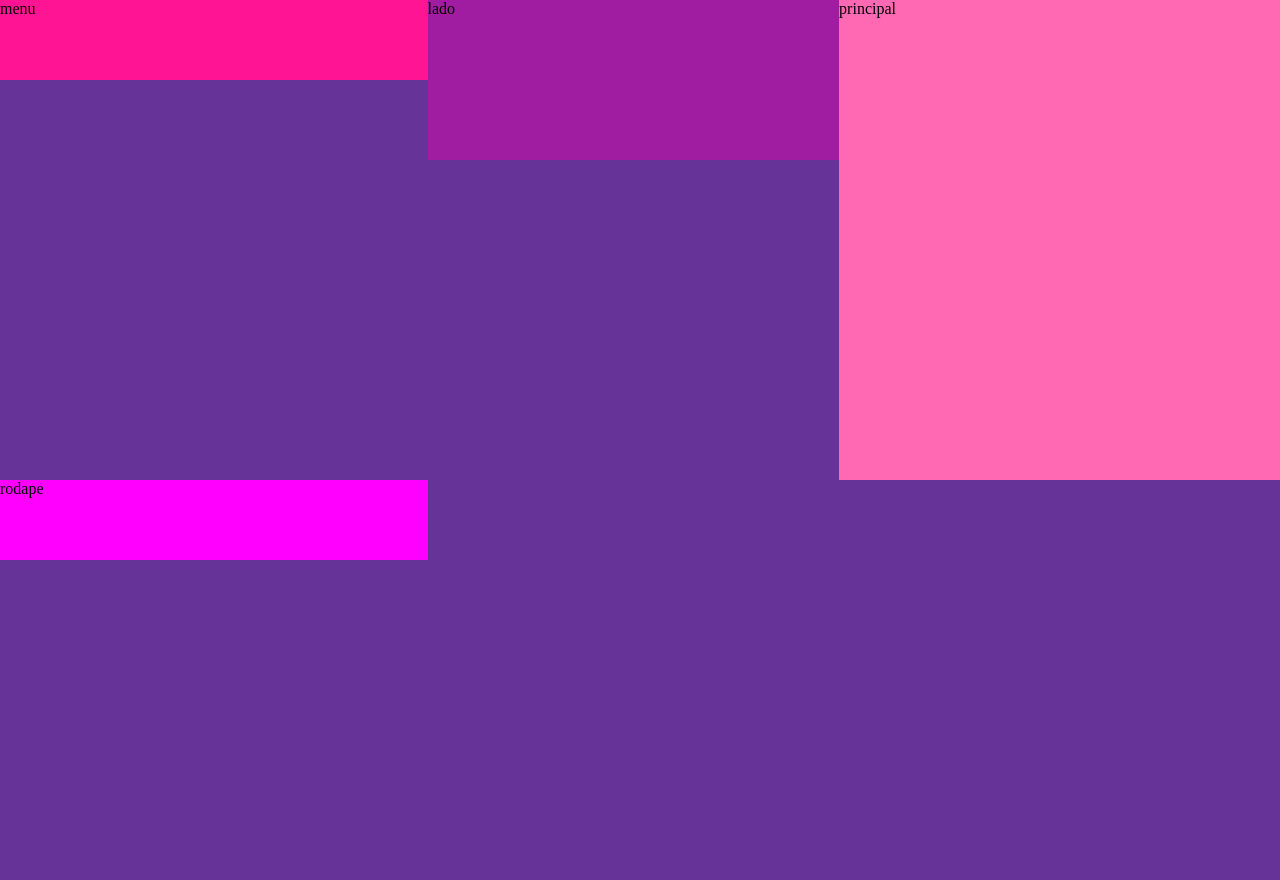
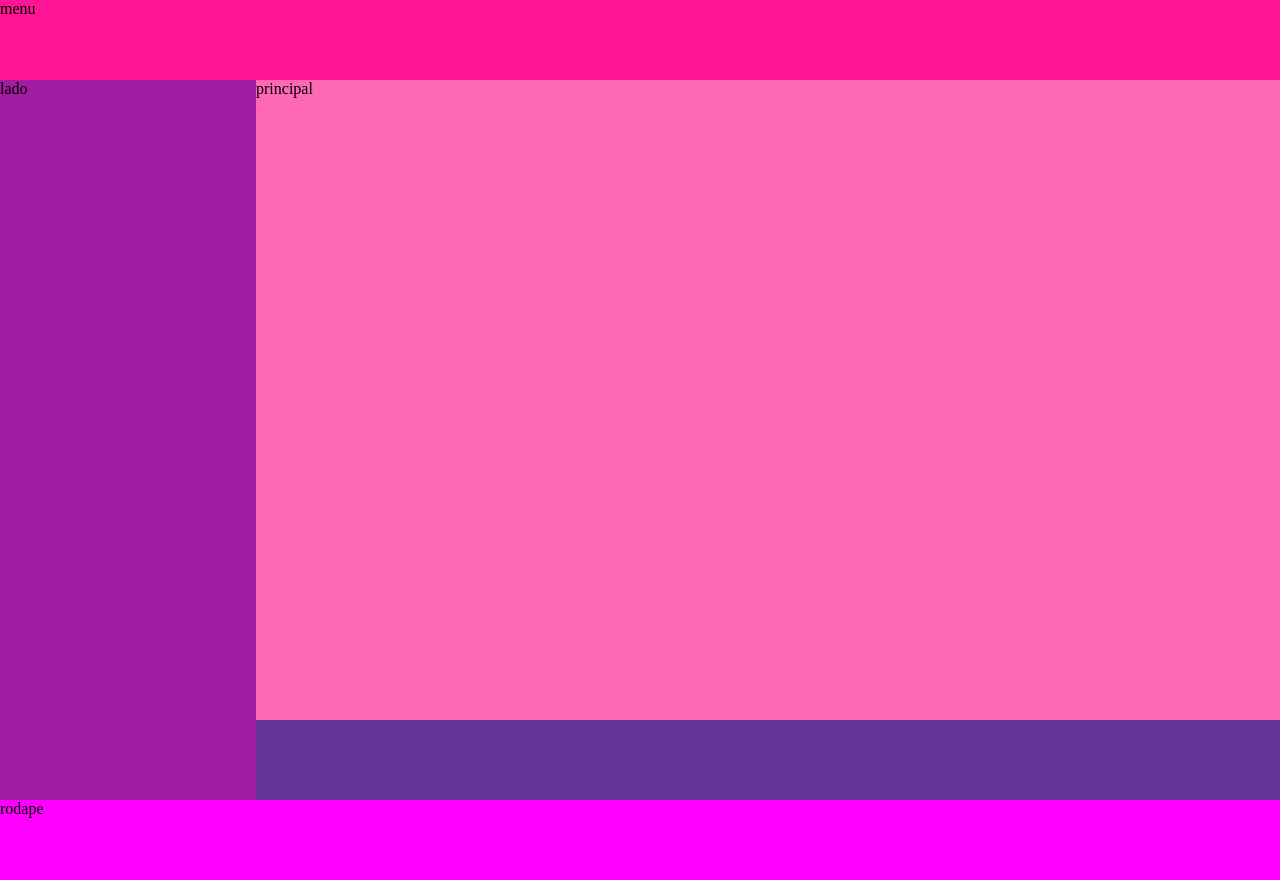
Before and after one commit to suassuas20/2i2t, a plain HTML site: page estudogrid.html in a window 1280 px wide. Before the commit the page ends 800 px from the top, so only its background shows below. Drawn offline with Linux system fonts and the light colour scheme.

Commit message:
Update estudo.css

```diff
--- a/estudo.css
+++ b/estudo.css
@@ -21,6 +21,7 @@ body {
 }
 .meu-site {
     display: grid;
+    grid-template-columns: 20% 40% 40%;
     grid-template-areas:
         "menu menu menu"
         "lado principal principal"
@@ -31,18 +32,22 @@ body {
 .menu {
     height: 10vh;
     background-color: deeppink;
+    grid-area: menu;
 
 }
 .lado {
-    height: 20vh;
+    height: 90vh;
     background-color: rgb(160, 28, 160);
+    grid-area: lado;
 
 }
 .principal {
-    height: 60vh;
+    height: 80vh;
     background-color: hotpink;
+    grid-area: principal;
 }
 .rodape {
     height: 10vh;
     background-color: magenta;
+    grid-area: rodape;
 }
```
